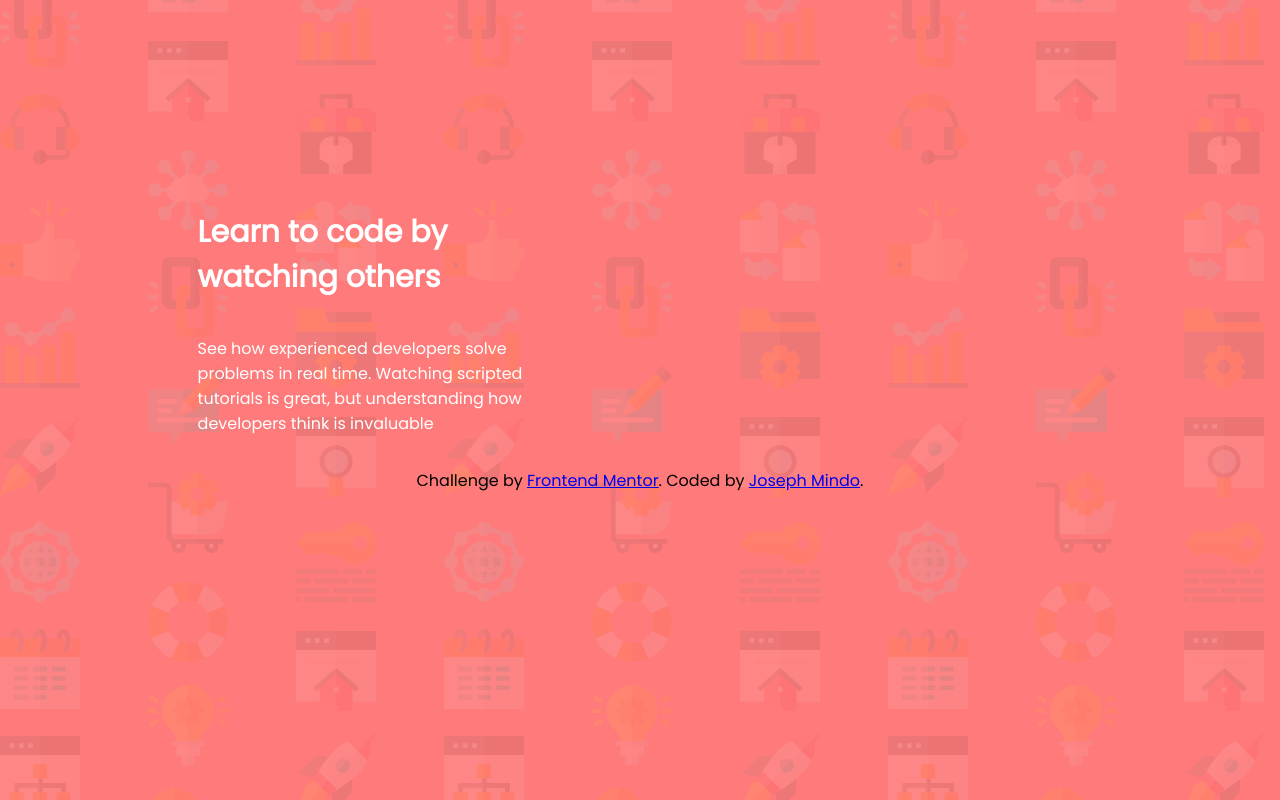
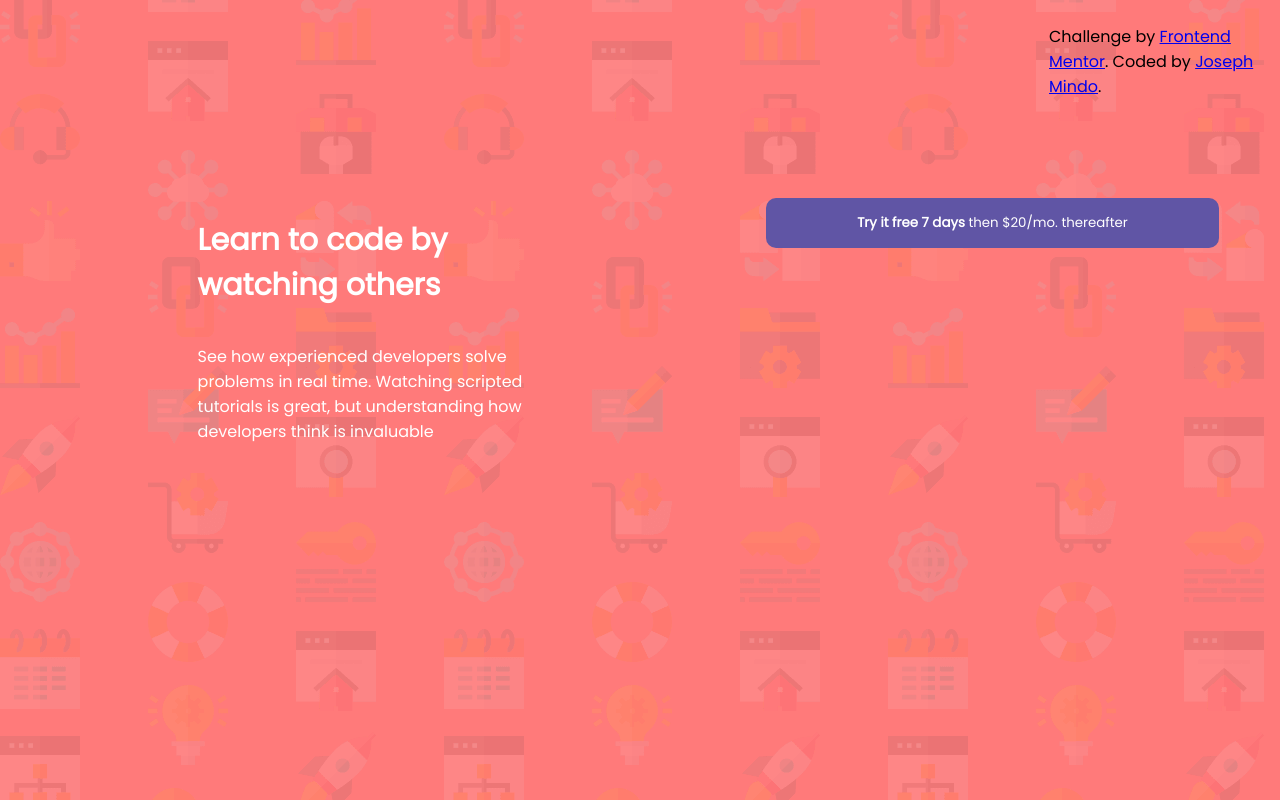
Before and after one commit to Mindo-Joseph/Frontend-Mentor-Challenges, a plain HTML site: page intro-component-with-signup-form-master/index.html in a window 1280 px wide. Drawn offline with Linux system fonts and the light colour scheme.

Commit message:
create purple button

```diff
--- a/intro-component-with-signup-form-master/index.html
+++ b/intro-component-with-signup-form-master/index.html
@@ -14,9 +14,18 @@
 </head>
 <body>
   <div class="main-text">
-    <h1>Learn to code by watching others</h2>
+    <h1>Learn to code by watching others</h1>
     <p>See how experienced developers solve problems in real time.
     Watching scripted tutorials is great, but understanding how developers think is invaluable</p>
+
+  </div>
+  <div class="form-area">
+    <button class="banner">
+      <p><strong>Try it free 7 days</strong> then $20/mo. thereafter</p>
+
+
+    </button>
+
   </div>
 
   <footer>
--- a/intro-component-with-signup-form-master/style.css
+++ b/intro-component-with-signup-form-master/style.css
@@ -8,13 +8,14 @@ body{
     background-image: url(images/bg-intro-desktop.png);
 
 }
-.main-text{
+.main-text,.form-area{
     margin-left: 15%;
     display: flex;
     flex-direction: column;
     max-width: 30%;
     justify-content: center;
     margin-top: 15%;
+    float: left;
 }
 
 .main-text h1{
@@ -30,3 +31,16 @@ footer{
     display: flex;
     justify-content: center;
 }
+
+.form-area button{
+    background-color:hsl(248,32%,49%);
+    width: 160%;
+    height: 50px;
+    border-radius: 10px;
+    border:thin;
+
+}
+.form-area button p{
+    font-family: 'Poppins',sans-serif;
+    color: white;
+}
```
